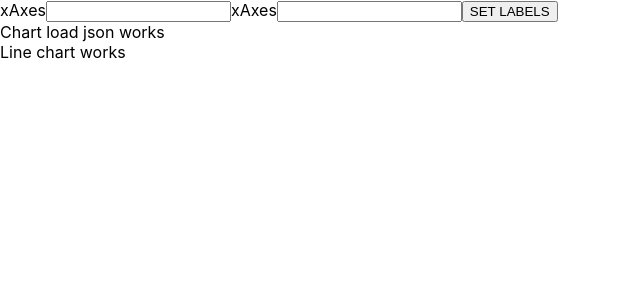
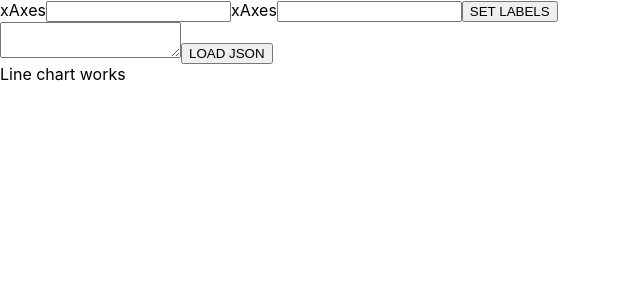
Before and after one commit to Mautriz/react-chart-test, a React (Create React App) app: page / in a window 1280 px wide. Shown: the top 300 px of the page, without its empty margins (0-640 px from the left). Built offline with nearby package versions, Linux system fonts and the light colour scheme.

Commit message:
json load form implemented, added chart.js, removed styled-components

```diff
--- a/package.json
+++ b/package.json
@@ -3,14 +3,15 @@
   "version": "0.1.0",
   "private": true,
   "dependencies": {
+    "chart.js": "^2.9.0",
     "react": "^16.11.0",
+    "react-chartjs-2": "^2.8.0",
     "react-dom": "^16.11.0",
     "react-redux": "^7.1.1",
     "react-router-dom": "^5.1.2",
     "react-scripts": "3.2.0",
     "redux": "^4.0.4",
-    "redux-logger": "^3.0.6",
-    "styled-components": "^4.4.0"
+    "redux-logger": "^3.0.6"
   },
   "scripts": {
     "start": "react-scripts start",
--- a/src/components/chart-load-json/chart-load-json.component.js
+++ b/src/components/chart-load-json/chart-load-json.component.js
@@ -1,9 +1,44 @@
 import React, { Component } from 'react';
+import { connect } from 'react-redux';
+import { chartUpdateValues } from '../../redux/actions/chart.actions';
 
 class ChartLoadJson extends Component {
+    state = {
+        chartValues: {}
+    };
+
+    handleChange = e => {
+        const chartValues = this.parseJsonValidation(e.target.value);
+        this.setState({ chartValues });
+    };
+
+    handleSubmit = e => {
+        e.preventDefault();
+        this.props.chartUpdateValues(this.state.chartValues);
+    };
+
+    parseJsonValidation = json => {
+        try {
+            return JSON.parse(json);
+        } catch (e) {
+            return {};
+        }
+    };
+
     render() {
-        return <div>Chart load json works</div>;
+        return (
+            <form onSubmit={this.handleSubmit}>
+                <textarea
+                    onChange={this.handleChange}
+                    name="jsonData"
+                ></textarea>
+                <button type="submit">LOAD JSON</button>
+            </form>
+        );
     }
 }
 
-export default ChartLoadJson;
+export default connect(
+    null,
+    { chartUpdateValues }
+)(ChartLoadJson);
```
Also changed, not shown: 1 other file (tests, documents, lock files or other folders).
